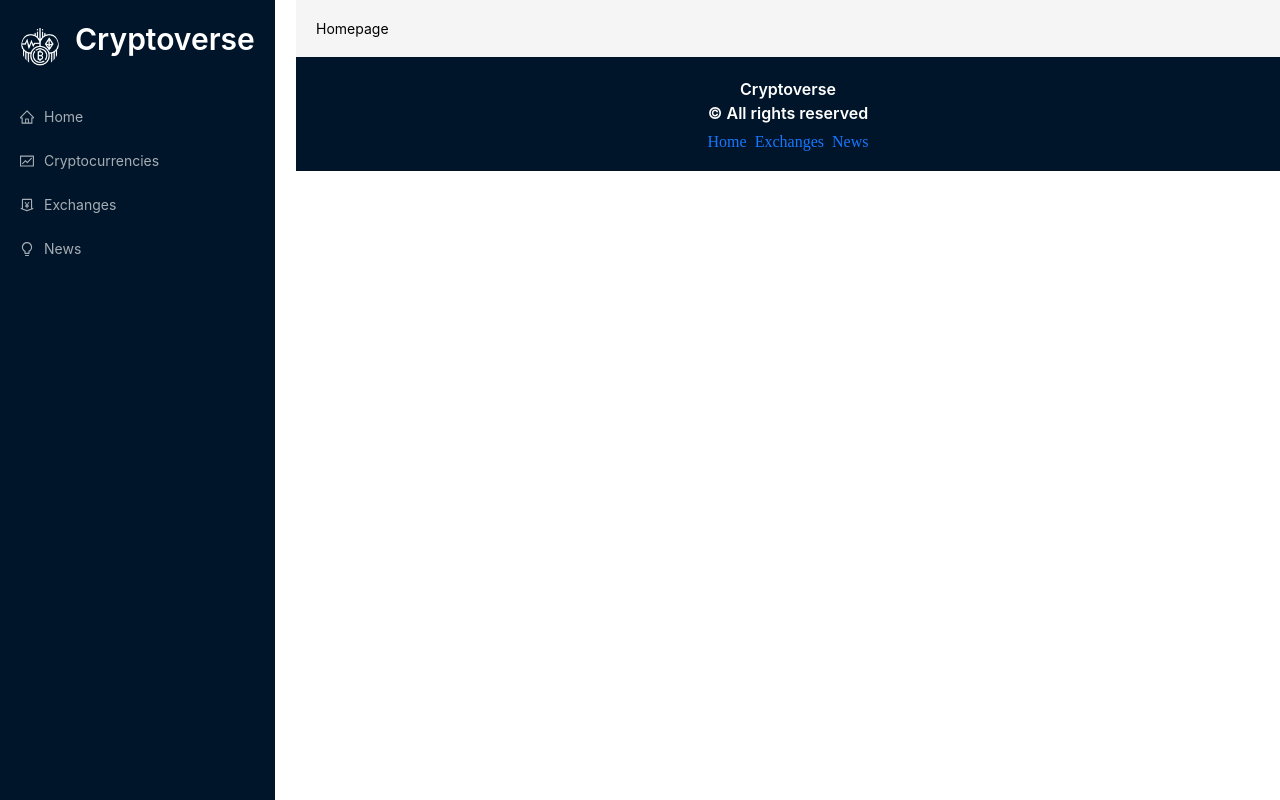
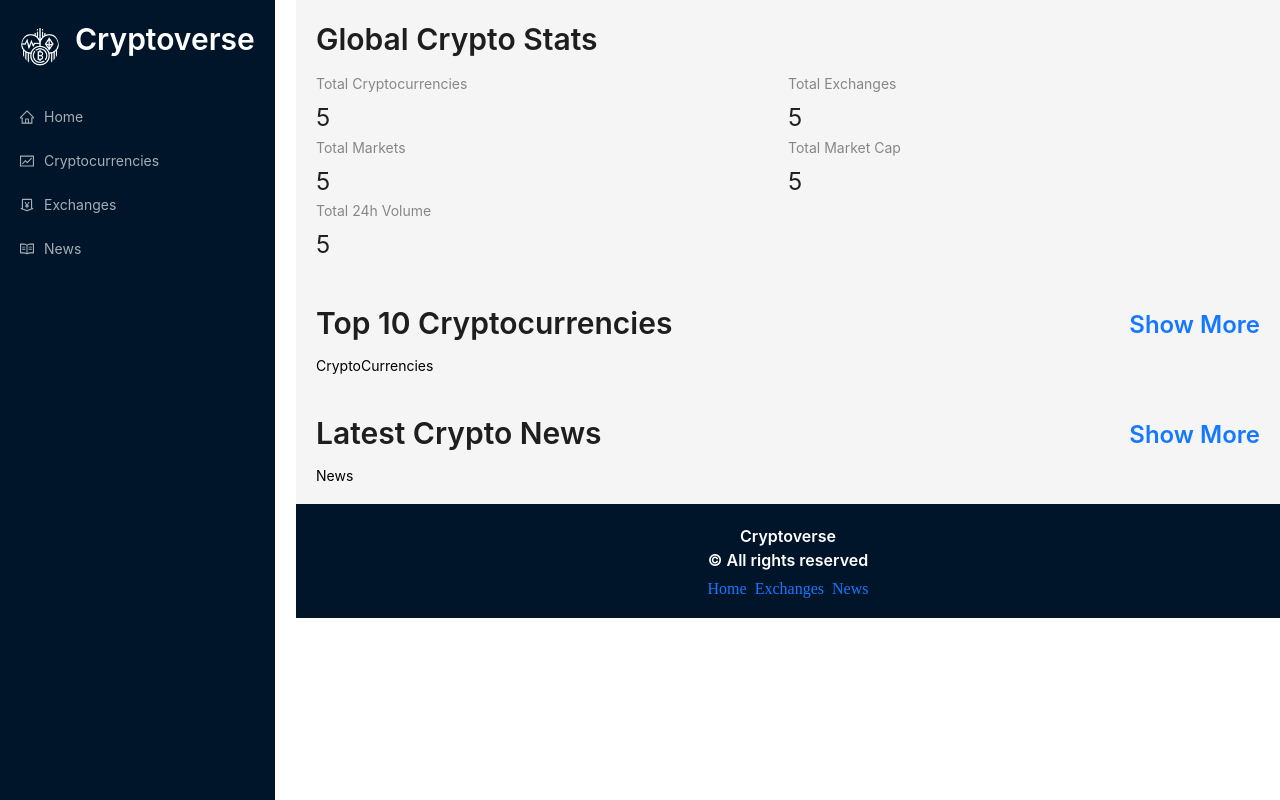
Before and after one commit to MuminBashir/CryptoVerse, a React (Create React App) app: page / in a window 1280 px wide. Built offline with nearby package versions, Linux system fonts and the light colour scheme.

Commit message:
made homepage component and setup redux store for cryptoApi

```diff
--- /dev/null
+++ b/src/app/store.js
@@ -0,0 +1,10 @@
+import { configureStore } from "@reduxjs/toolkit";
+import { cryptoApi } from "../services/cryptoapi";
+
+export default configureStore({
+  reducer: {
+    [cryptoApi.reducerPath]: cryptoApi.reducer,
+  },
+  middleware: (getDefaultMiddleware) =>
+    getDefaultMiddleware().concat(cryptoApi.middleware),
+});
--- a/src/components/Homepage.jsx
+++ b/src/components/Homepage.jsx
@@ -1,7 +1,61 @@
 import React from "react";
+import millify from "millify";
+import { Typography, Row, Col, Statistic } from "antd";
+import { Link } from "react-router-dom";
+import {CryptoCurrencies, News} from './'
+
+import { useGetCryptosQuery } from "../services/cryptoapi";
+
+const { Title } = Typography;
 
 const Homepage = () => {
-  return <div>Homepage</div>;
+  const { data, isFetching } = useGetCryptosQuery();
+  const globalStats = data?.data?.stats;
+
+  if (isFetching) return "Loading...";
+
+  return (
+    <>
+      <Title level={2} className="Heading">
+        Global Crypto Stats
+      </Title>
+      <Row>
+        <Col span={12}>
+          <Statistic title="Total Cryptocurrencies" value={5} />
+        </Col>
+        <Col span={12}>
+          <Statistic title="Total Exchanges" value={millify(5)} />
+        </Col>
+        <Col span={12}>
+          <Statistic title="Total Markets" value={millify(5)} />
+        </Col>
+        <Col span={12}>
+          <Statistic title="Total Market Cap" value={millify(5)} />
+        </Col>
+        <Col span={12}>
+          <Statistic title="Total 24h Volume" value={millify(5)} />
+        </Col>
+      </Row>
+      <div className="home-heading-container">
+        <Title level={2} className="home-title">
+          Top 10 Cryptocurrencies
+        </Title>
+        <Title level={3} className="show-more">
+          <Link to="/cryptocurrencies">Show More</Link>
+        </Title>
+      </div>
+      <CryptoCurrencies />
+      <div className="home-heading-container">
+        <Title level={2} className="home-title">
+          Latest Crypto News
+        </Title>
+        <Title level={3} className="show-more">
+          <Link to="/news">Show More</Link>
+        </Title>
+      </div>
+      <News />
+    </>
+  );
 };
 
 export default Homepage;
--- a/src/components/Navbar.jsx
+++ b/src/components/Navbar.jsx
@@ -4,7 +4,7 @@ import { Link } from "react-router-dom";
 import {
   HomeOutlined,
   MoneyCollectOutlined,
-  BulbOutlined,
+  ReadOutlined,
   FundOutlined,
   MenuOutlined,
 } from "@ant-design/icons";
@@ -21,16 +21,16 @@ const Navbar = () => {
         </Typography.Title>
       </div>
       <Menu theme="dark">
-        <Menu.Item icon={<HomeOutlined />}>
+        <Menu.Item icon={<HomeOutlined />} key={1}>
           <Link to="/">Home</Link>
         </Menu.Item>
-        <Menu.Item icon={<FundOutlined />}>
+        <Menu.Item icon={<FundOutlined />} key={2}>
           <Link to="/cryptocurrencies">Cryptocurrencies</Link>
         </Menu.Item>
-        <Menu.Item icon={<MoneyCollectOutlined />}>
+        <Menu.Item icon={<MoneyCollectOutlined />} key={3}>
           <Link to="/exchanges">Exchanges</Link>
         </Menu.Item>
-        <Menu.Item icon={<BulbOutlined />}>
+        <Menu.Item icon={<ReadOutlined />} key={4}>
           <Link to="/news">News</Link>
         </Menu.Item>
       </Menu>
--- a/src/index.js
+++ b/src/index.js
@@ -1,11 +1,16 @@
 import React from "react";
-import ReactDOM from "react-dom";
+import { createRoot } from "react-dom/client";
 import App from "./App";
 import { BrowserRouter } from "react-router-dom";
+import { Provider } from "react-redux";
+import store from "./app/store";
 
-ReactDOM.render(
+const container = document.getElementById("root");
+const root = createRoot(container);
+root.render(
   <BrowserRouter>
-    <App />
-  </BrowserRouter>,
-  document.getElementById("root")
+    <Provider store={store}>
+      <App />
+    </Provider>
+  </BrowserRouter>
 );
--- /dev/null
+++ b/src/services/cryptoapi.js
@@ -0,0 +1,24 @@
+import { createApi, fetchBaseQuery } from "@reduxjs/toolkit/query/react";
+
+const cryptoApiHeaders = {
+  "X-RapidAPI-Key": "fed7630b2dmsh6d4649837439604p19f4a0jsn77fad645c2ad",
+  "X-RapidAPI-Host": "coinranking1.p.rapidapi.com",
+};
+
+const baseUrl = "dhttps://coinranking1.p.rapidapi.com";
+
+const createRequest = (url) => ({ url, headers: cryptoApiHeaders });
+
+export const cryptoApi = createApi({
+    reducerPath: 'cryptoApi',
+    baseQuery: fetchBaseQuery({baseUrl}),
+    endpoints: (builder)=>({
+        getCryptos: builder.query({
+            query: ()=> createRequest('/coins')
+        })
+    })
+})
+
+export const {
+    useGetCryptosQuery,
+} = cryptoApi
```
